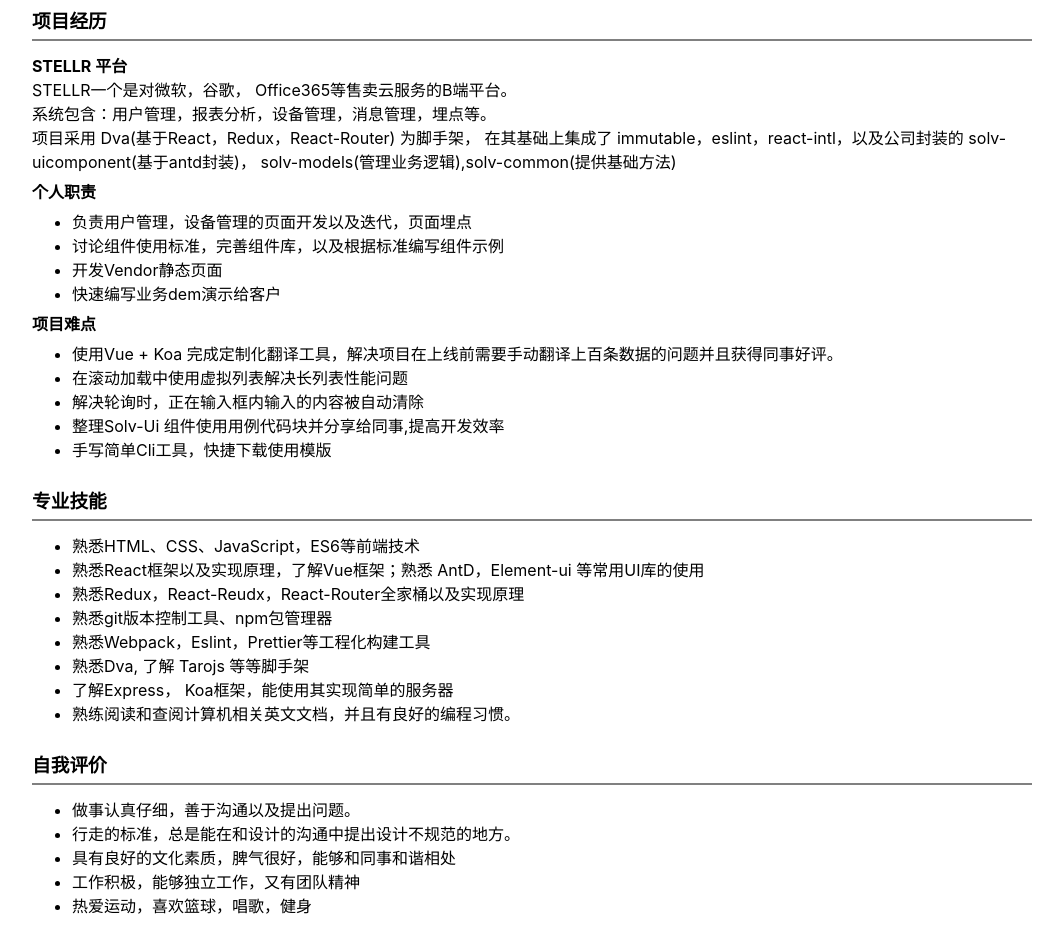
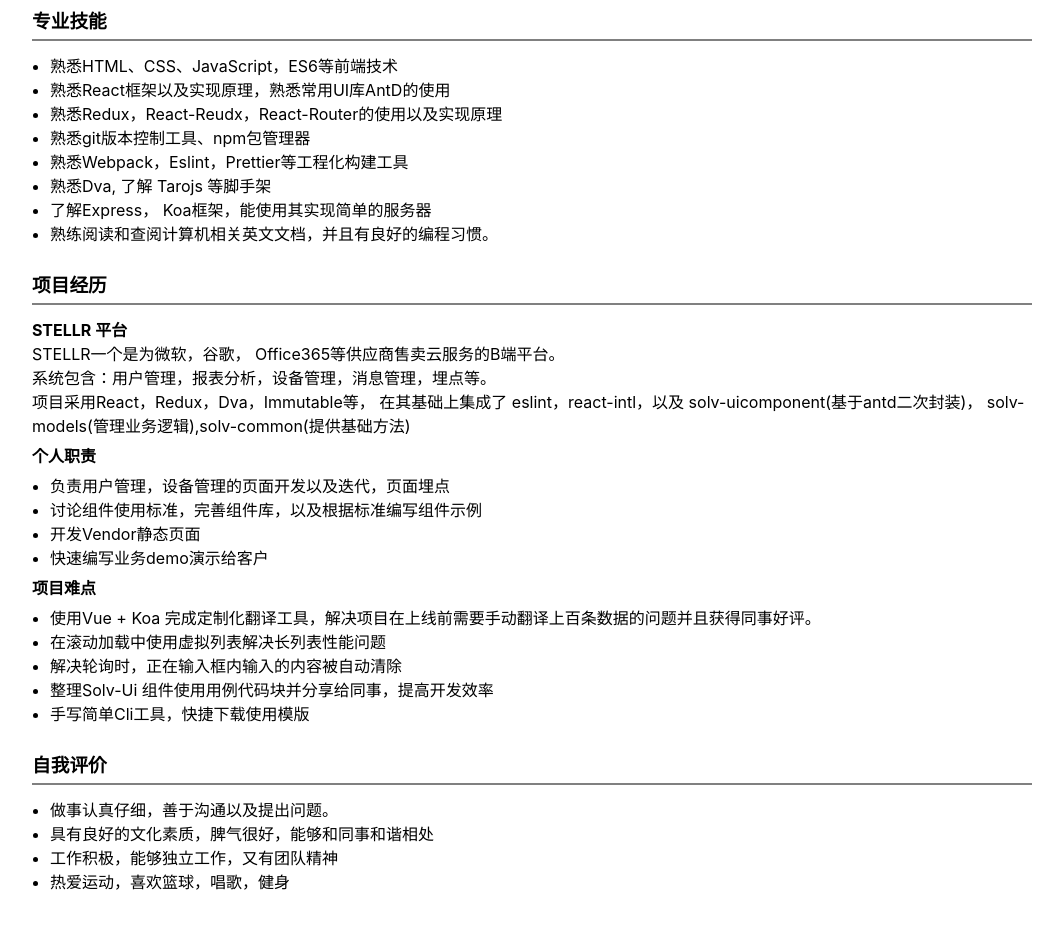
Before and after one commit to 1847016090/testGithubActions, a React (Create React App) app: page / in a window 1280 px wide. Shown: the part 400-1341 px from the top of the page, without its empty margins (108-1171 px from the left). After the commit the page ends 1317 px from the top, so only its background shows below. Built offline with nearby package versions, Linux system fonts and the light colour scheme.

Commit message:
fix: 完善简历

```diff
--- a/src/App.css
+++ b/src/App.css
@@ -38,4 +38,5 @@
 }
 .cv ul {
   margin: 0;
+  margin-left: -22px;
 }
--- a/src/App.js
+++ b/src/App.js
@@ -39,7 +39,7 @@
       <div>
         <h3 class="header-title">教育经历</h3>
         <div className="_flex _between">
-          <div>{showInfo("西华大学")} | 软件工程专业</div>
+          <div>{showInfo("西华大学")} | 计算机学院软件工程专业</div>
           <div>2015年9月 - 2019年7月</div>
         </div>
       </div>
@@ -51,17 +51,33 @@
           <div>{showInfo("2018年10月 - 至今")}</div>
         </div>
       </div>
+      {/* 专业技能 */}
+      <div>
+        <h3 className="header-title">专业技能</h3>
+        <ul>
+          <li>熟悉HTML、CSS、JavaScript，ES6等前端技术</li>
+          <li>
+            熟悉React框架以及实现原理，熟悉常用UI库AntD的使用
+          </li>
+          <li>熟悉Redux，React-Reudx，React-Router的使用以及实现原理</li>
+          <li>熟悉git版本控制工具、npm包管理器</li>
+          <li>熟悉Webpack，Eslint，Prettier等工程化构建工具</li>
+          <li>熟悉Dva, 了解 Tarojs 等脚手架</li>
+          <li>了解Express， Koa框架，能使用其实现简单的服务器</li>
+          <li>熟练阅读和查阅计算机相关英文文档，并且有良好的编程习惯。</li>
+        </ul>
+      </div>
       {/* 项目经历 */}
       <div>
         <h3 className="header-title">项目经历</h3>
         <div>
           <div className="_bold">STELLR 平台</div>
-          <div>STELLR一个是对微软，谷歌， Office365等售卖云服务的B端平台。</div>
+          <div>STELLR一个是为微软，谷歌， Office365等供应商售卖云服务的B端平台。</div>
           <div>系统包含：用户管理，报表分析，设备管理，消息管理，埋点等。</div>
           <div>
-            项目采用 Dva(基于React，Redux，React-Router) 为脚手架，
-            在其基础上集成了 immutable，eslint，react-intl，以及公司封装的
-            solv-uicomponent(基于antd封装)，
+            项目采用React，Redux，Dva，Immutable等，
+            在其基础上集成了 eslint，react-intl，以及
+            solv-uicomponent(基于antd二次封装)，
             solv-models(管理业务逻辑),solv-common(提供基础方法)
           </div>
           <div className="_bold _m_t_half _m_b_half">个人职责</div>
@@ -69,7 +85,7 @@
             <li>负责用户管理，设备管理的页面开发以及迭代，页面埋点</li>
             <li>讨论组件使用标准，完善组件库，以及根据标准编写组件示例</li>
             <li>开发Vendor静态页面</li>
-            <li>快速编写业务dem演示给客户</li>
+            <li>快速编写业务demo演示给客户</li>
           </ul>
           <div className="_bold _m_t_half _m_b_half">项目难点</div>
           <ul>
@@ -79,34 +95,16 @@
             </li>
             <li>在滚动加载中使用虚拟列表解决长列表性能问题</li>
             <li>解决轮询时，正在输入框内输入的内容被自动清除</li>
-            <li>整理Solv-Ui 组件使用用例代码块并分享给同事,提高开发效率</li>
+            <li>整理Solv-Ui 组件使用用例代码块并分享给同事，提高开发效率</li>
             <li>手写简单Cli工具，快捷下载使用模版</li>
           </ul>
         </div>
-      </div>
-      {/* 专业技能 */}
-      <div>
-        <h3 className="header-title">专业技能</h3>
-        <ul>
-          <li>熟悉HTML、CSS、JavaScript，ES6等前端技术</li>
-          <li>
-            熟悉React框架以及实现原理，了解Vue框架；熟悉 AntD，Element-ui
-            等常用UI库的使用
-          </li>
-          <li>熟悉Redux，React-Reudx，React-Router全家桶以及实现原理</li>
-          <li>熟悉git版本控制工具、npm包管理器</li>
-          <li>熟悉Webpack，Eslint，Prettier等工程化构建工具</li>
-          <li>熟悉Dva, 了解 Tarojs 等等脚手架</li>
-          <li>了解Express， Koa框架，能使用其实现简单的服务器</li>
-          <li>熟练阅读和查阅计算机相关英文文档，并且有良好的编程习惯。</li>
-        </ul>
       </div>
       {/* 自我评价 */}
       <div>
         <h3 className="header-title">自我评价</h3>
         <ul>
           <li>做事认真仔细，善于沟通以及提出问题。</li>
-          <li>行走的标准，总是能在和设计的沟通中提出设计不规范的地方。</li>
           <li>具有良好的文化素质，脾气很好，能够和同事和谐相处</li>
           <li>工作积极，能够独立工作，又有团队精神</li>
           <li>热爱运动，喜欢篮球，唱歌，健身</li>
```
Also changed, not shown: 1 other file (tests, documents, lock files or other folders).
